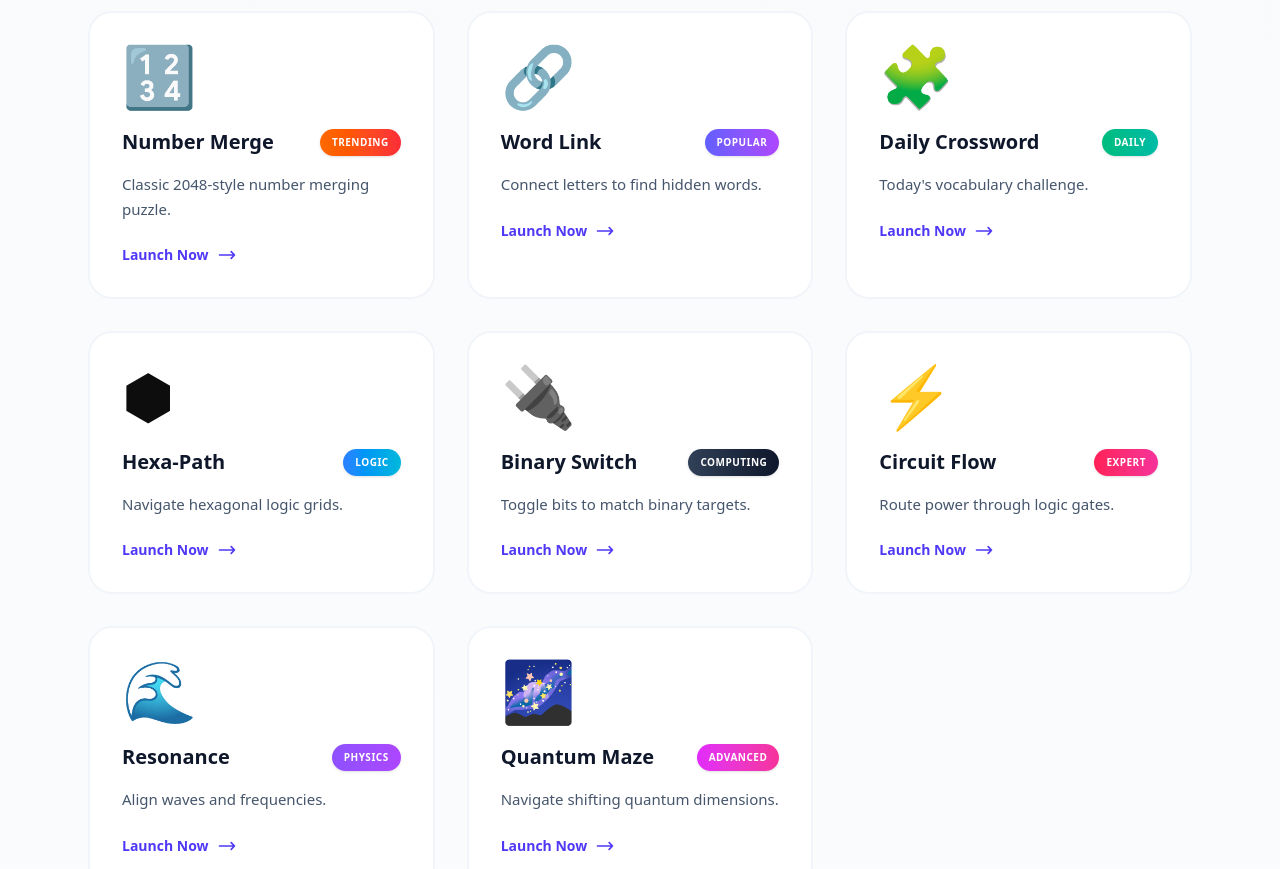
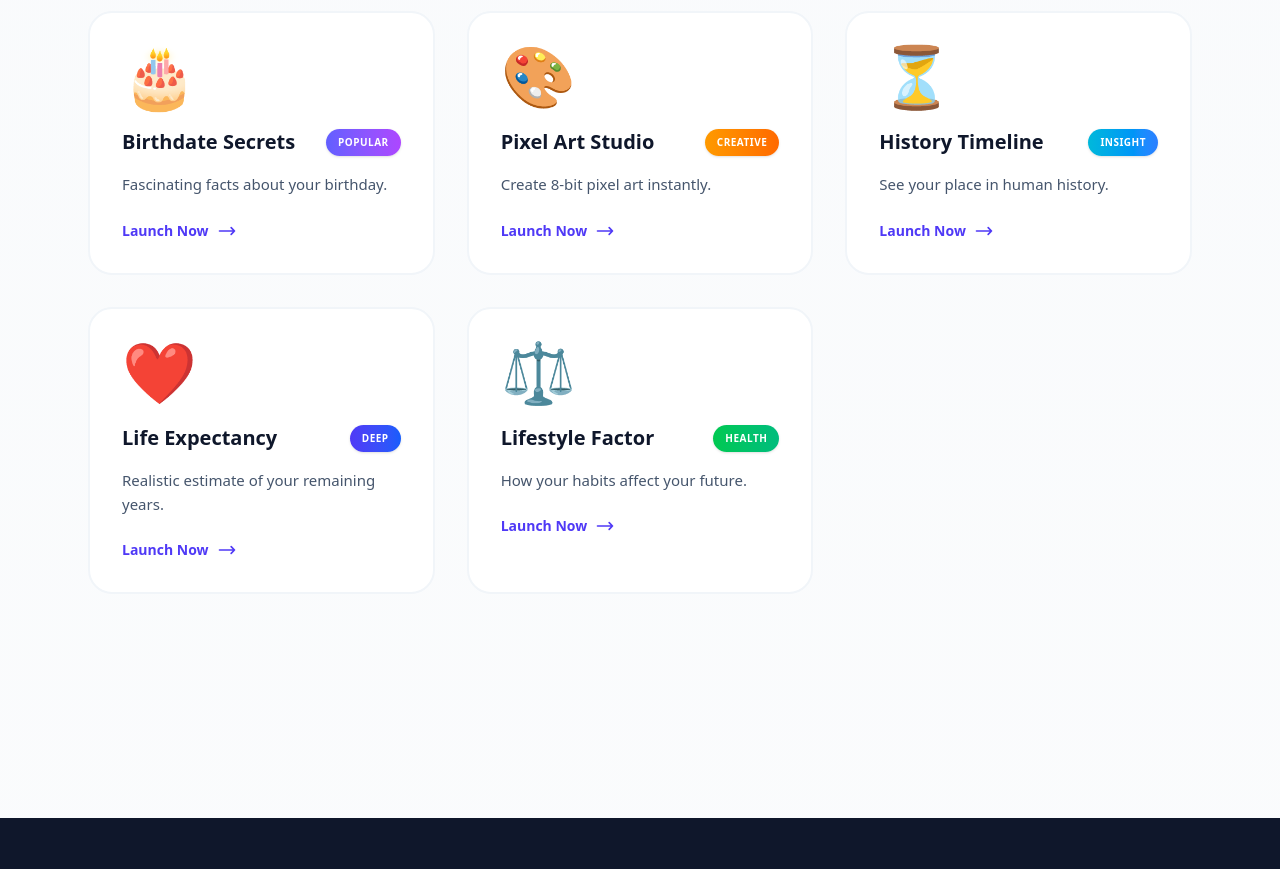
Before and after one commit to beladiyahardik/imborednow.com, a Next.js app: page /p/tools in a window 1280 px wide. Shown: the part 980-1849 px from the top of the page. Built offline with nearby package versions, Linux system fonts and the light colour scheme.

Commit message:
- removed games from tools

```diff
--- a/src/pages/p/tools.tsx
+++ b/src/pages/p/tools.tsx
@@ -11,14 +11,14 @@ export default function ToolsHub() {
 
   const allTools = [
     // Games
-    { title: "Number Merge", icon: "🔢", desc: "Classic 2048-style number merging puzzle.", href: "/p/number-merge", tag: "Trending", category: "games" },
-    { title: "Word Link", icon: "🔗", desc: "Connect letters to find hidden words.", href: "/p/word-link", tag: "Popular", category: "games" },
-    { title: "Daily Crossword", icon: "🧩", desc: "Today's vocabulary challenge.", href: "/p/daily-crossword", tag: "Daily", category: "games" },
-    { title: "Hexa-Path", icon: "⬢", desc: "Navigate hexagonal logic grids.", href: "/p/hexa-path", tag: "Logic", category: "games" },
-    { title: "Binary Switch", icon: "🔌", desc: "Toggle bits to match binary targets.", href: "/p/binary-switch", tag: "Computing", category: "games" },
-    { title: "Circuit Flow", icon: "⚡", desc: "Route power through logic gates.", href: "/p/circuit-flow", tag: "Expert", category: "games" },
-    { title: "Resonance", icon: "🌊", desc: "Align waves and frequencies.", href: "/p/resonance", tag: "Physics", category: "games" },
-    { title: "Quantum Maze", icon: "🌌", desc: "Navigate shifting quantum dimensions.", href: "/p/quantum-maze", tag: "Advanced", category: "games" },
+    // { title: "Number Merge", icon: "🔢", desc: "Classic 2048-style number merging puzzle.", href: "/p/number-merge", tag: "Trending", category: "games" },
+    // { title: "Word Link", icon: "🔗", desc: "Connect letters to find hidden words.", href: "/p/word-link", tag: "Popular", category: "games" },
+    // { title: "Daily Crossword", icon: "🧩", desc: "Today's vocabulary challenge.", href: "/p/daily-crossword", tag: "Daily", category: "games" },
+    // { title: "Hexa-Path", icon: "⬢", desc: "Navigate hexagonal logic grids.", href: "/p/hexa-path", tag: "Logic", category: "games" },
+    // { title: "Binary Switch", icon: "🔌", desc: "Toggle bits to match binary targets.", href: "/p/binary-switch", tag: "Computing", category: "games" },
+    // { title: "Circuit Flow", icon: "⚡", desc: "Route power through logic gates.", href: "/p/circuit-flow", tag: "Expert", category: "games" },
+    // { title: "Resonance", icon: "🌊", desc: "Align waves and frequencies.", href: "/p/resonance", tag: "Physics", category: "games" },
+    // { title: "Quantum Maze", icon: "🌌", desc: "Navigate shifting quantum dimensions.", href: "/p/quantum-maze", tag: "Advanced", category: "games" },
     // Tools
     { title: "Birthdate Secrets", icon: "🎂", desc: "Fascinating facts about your birthday.", href: "/p/birthdate-calculator", tag: "Popular", category: "tools" },
     { title: "Pixel Art Studio", icon: "🎨", desc: "Create 8-bit pixel art instantly.", href: "/p/pixel-art", tag: "Creative", category: "tools" },
@@ -168,7 +168,7 @@ export default function ToolsHub() {
           {/* Quick Stats */}
           {!search && (
             <div className="flex flex-wrap justify-center gap-6 mb-8">
-              <div className="flex items-center gap-3 px-6 py-3 bg-gradient-to-br from-indigo-50 to-purple-50 rounded-2xl border border-indigo-100">
+              {/* <div className="flex items-center gap-3 px-6 py-3 bg-gradient-to-br from-indigo-50 to-purple-50 rounded-2xl border border-indigo-100">
                 <div className="w-10 h-10 rounded-full bg-gradient-to-r from-indigo-500 to-purple-500 flex items-center justify-center text-white text-xl">
                   🎮
                 </div>
@@ -176,7 +176,7 @@ export default function ToolsHub() {
                   <div className="text-2xl font-black text-slate-900">{gamesCount}</div>
                   <div className="text-xs text-slate-600 font-medium">Brain Games</div>
                 </div>
-              </div>
+              </div> */}
 
               <div className="flex items-center gap-3 px-6 py-3 bg-gradient-to-br from-pink-50 to-rose-50 rounded-2xl border border-pink-100">
                 <div className="w-10 h-10 rounded-full bg-gradient-to-r from-pink-500 to-rose-500 flex items-center justify-center text-white text-xl">
@@ -225,7 +225,7 @@ export default function ToolsHub() {
         ) : (
           <>
             {/* Games Section */}
-            <div id="games" className="mb-24 scroll-mt-20">
+            {/* <div id="games" className="mb-24 scroll-mt-20">
               <div className="flex items-center gap-4 mb-10">
                 <div className="w-12 h-12 rounded-2xl bg-gradient-to-r from-indigo-500 to-purple-500 flex items-center justify-center text-white text-2xl shadow-lg shadow-indigo-500/30">
                   🎮
@@ -239,7 +239,7 @@ export default function ToolsHub() {
               <div className="grid grid-cols-1 sm:grid-cols-2 lg:grid-cols-3 gap-8">
                 {allTools.filter(t => t.category === "games").map((tool, i) => <ToolCard key={i} tool={tool} />)}
               </div>
-            </div>
+            </div> */}
 
             {/* Tools Section */}
             <div id="tools" className="scroll-mt-20 mb-24">
```
